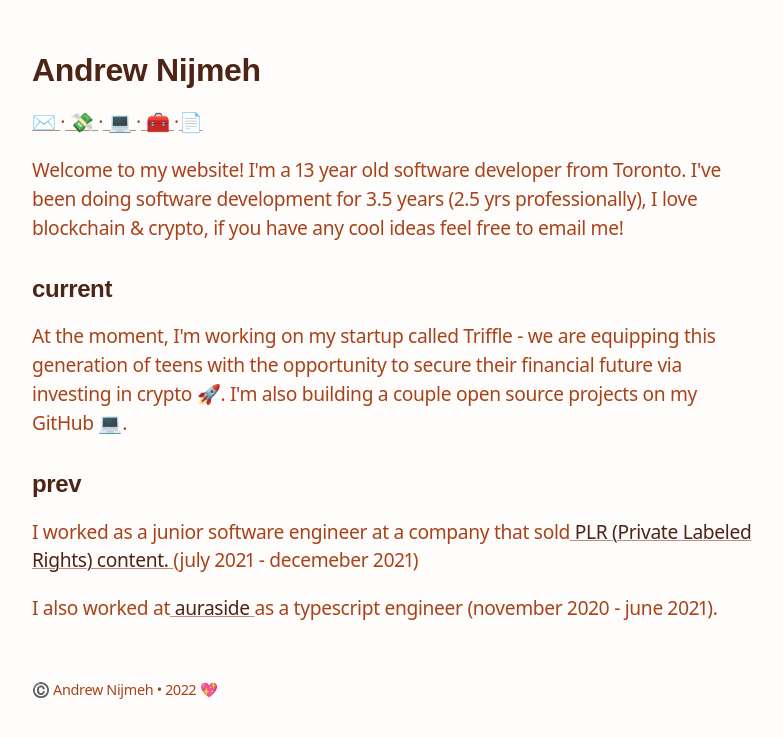
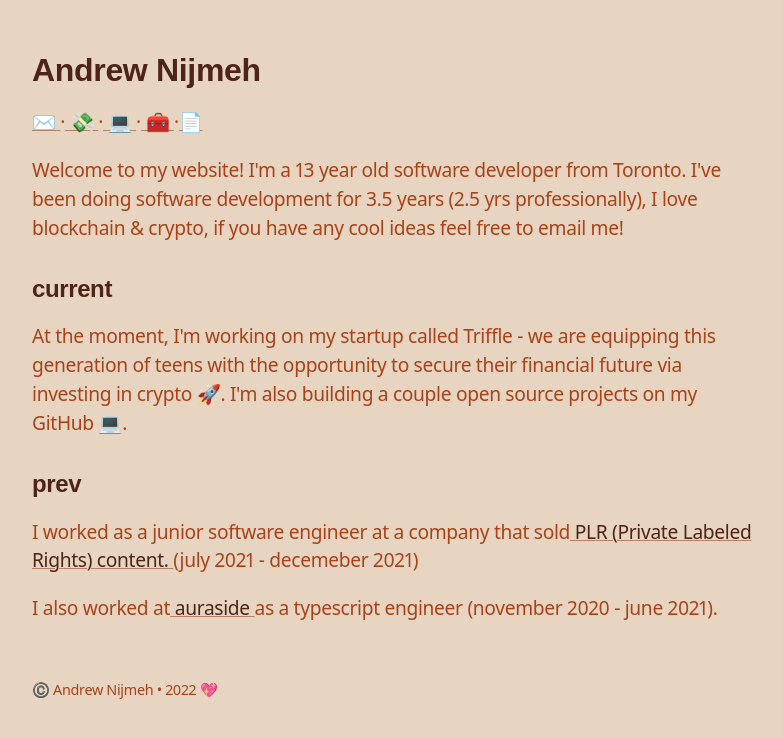
Before and after one commit to imReset/nijmeh.xyz, a Next.js app: page / in a window 1280 px wide. Shown: the top 738 px of the page, without its empty margins (248-1031 px from the left). Built offline with nearby package versions, Linux system fonts and the light colour scheme; a web font is replaced by a local one.

Commit message:
perfect color

```diff
--- a/styles/globals.css
+++ b/styles/globals.css
@@ -41,7 +41,7 @@ body {
   letter-spacing: -0.02em;
   display:flex; flex-direction:column; justify-content:center;
   padding: 0.75rem;
-  background: #fefdfc;
+  background: #e7d5c1;
   color: #a94219;
 
 }
```
